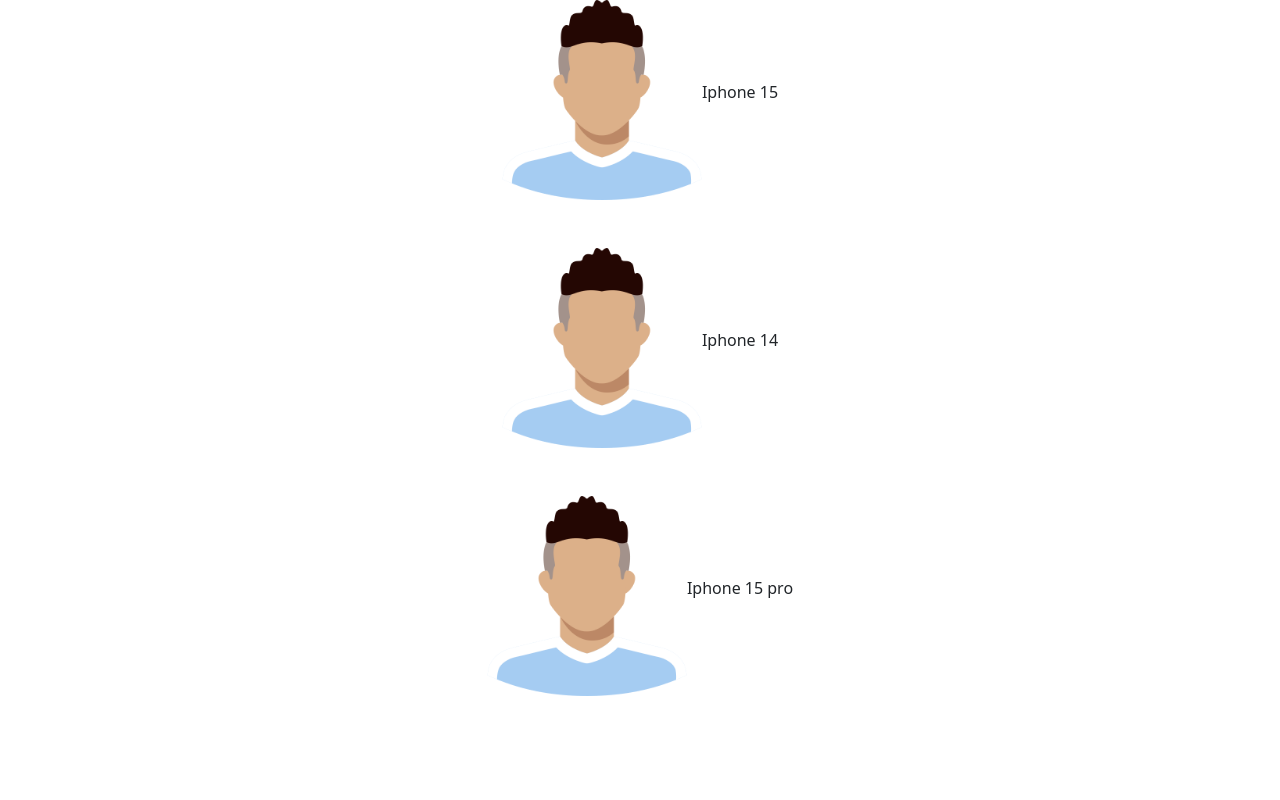
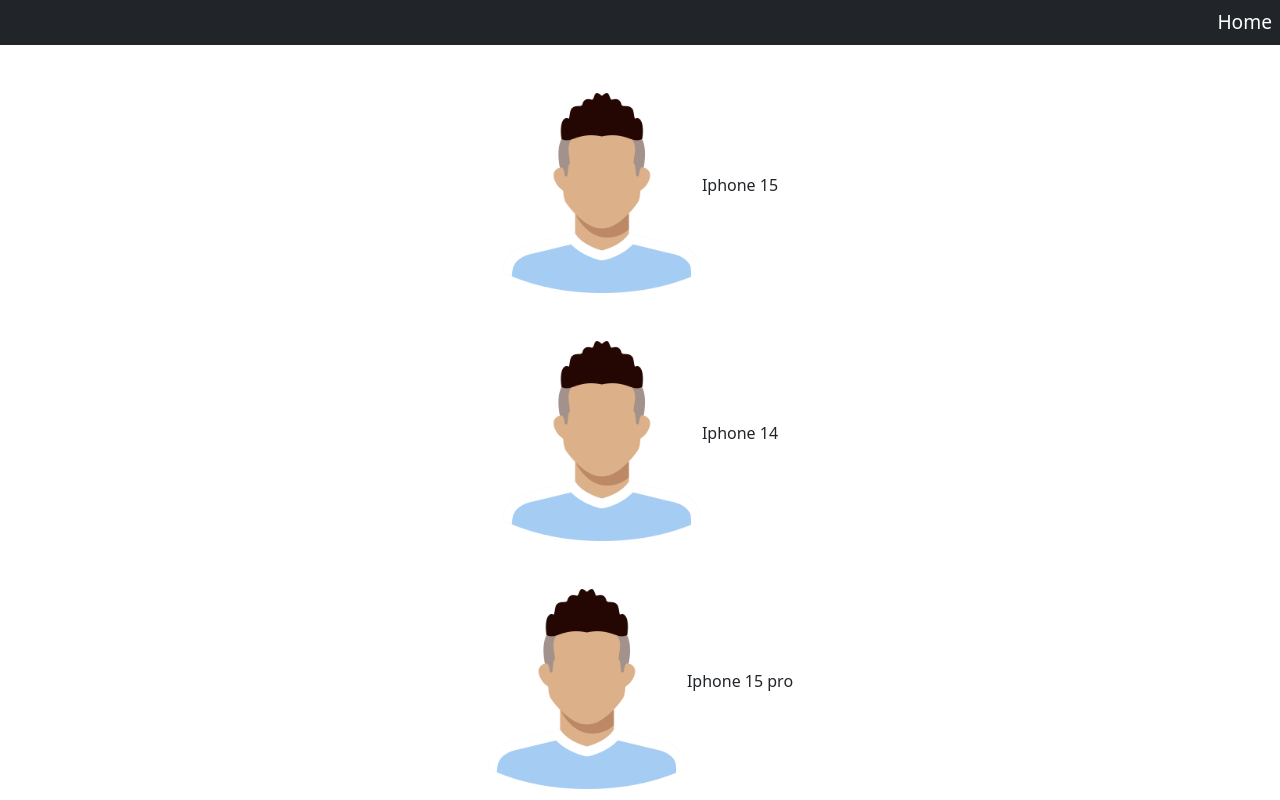
Before and after one commit to MartaKliuchnik/Products_app_angular, an Angular app: page /products-overview in a window 1280 px wide. Built offline with nearby package versions, Linux system fonts and the light colour scheme.

Commit message:
added header-component with navigation

```diff
--- a/src/app/app.component.html
+++ b/src/app/app.component.html
@@ -1 +1,2 @@
+<app-header></app-header>
 <router-outlet></router-outlet>
--- a/src/app/app.module.ts
+++ b/src/app/app.module.ts
@@ -11,6 +11,7 @@
 import { NotFoundComponent } from './not-found/not-found.component';
 import { AddCompanyInfoComponent } from './add-company-info/add-company-info.component';
 import { FormsModule } from '@angular/forms';
+import { HeaderComponent } from './header/header.component';
 
 @NgModule({
   declarations: [
@@ -18,6 +19,7 @@
     ProductsOverviewComponent,
     ProductDetailsComponent,
     NotFoundComponent,
+    HeaderComponent,
   ],
   imports: [
     BrowserModule,
--- /dev/null
+++ b/src/app/header/header.component.html
@@ -0,0 +1,12 @@
+<header class="mb-5">
+  <nav class="navbar navbar-expand-lg navbar-dark bg-dark p-2">
+    <div
+      class="w-100 d-flex align-items-center justify-content-end gap-4 header-cont"
+    >
+      <a *ngIf="!isHomePage" routerLink="/" routerLinkActive="active">Home</a>
+      <p *ngIf="isHomePage" class="welcome-info">
+        Welcome to Our Product Portfolio
+      </p>
+    </div>
+  </nav>
+</header>
--- /dev/null
+++ b/src/app/header/header.component.sass
@@ -0,0 +1,11 @@
+.header-cont
+    &>a
+        font-size: 1.2rem
+        cursor: pointer
+        text-decoration: none
+        color: #FFFFFF
+    &>.welcome-info
+        font-size: 1.2rem
+        text-decoration: none
+        color: #FFFFFF
+        margin: 0
--- /dev/null
+++ b/src/app/header/header.component.ts
@@ -0,0 +1,27 @@
+import { Component } from '@angular/core';
+import { ActivatedRoute, Router, NavigationEnd } from '@angular/router';
+import { filter, tap } from 'rxjs/operators';
+
+@Component({
+  selector: 'app-header',
+  templateUrl: './header.component.html',
+  styleUrl: './header.component.sass',
+})
+export class HeaderComponent {
+  isHomePage: boolean = false;
+
+  constructor(private router: Router, private route: ActivatedRoute) {}
+
+  ngOnInit(): void {
+    this.router.events
+      .pipe(
+        filter(
+          (event): event is NavigationEnd => event instanceof NavigationEnd
+        ),
+        tap((event: NavigationEnd) => {
+          this.isHomePage = event.url === '/';
+        })
+      )
+      .subscribe();
+  }
+}
--- a/src/styles.sass
+++ b/src/styles.sass
@@ -1 +1,9 @@
-/* You can add global styles to this file, and also import other style files */
+*
+    margin: 0
+    padding: 0
+    box-sizing: border-box
+
+
+body
+    max-width: 1920px
+    margin: 0 auto
```
Also changed, not shown: 1 other file (tests, documents, lock files or other folders).
